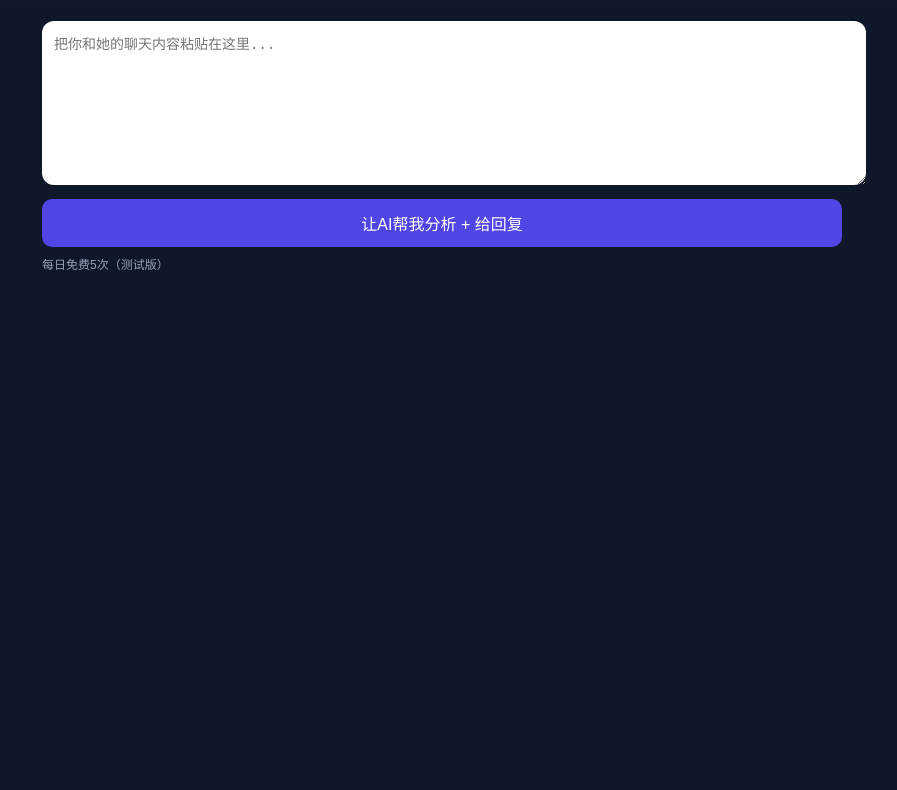
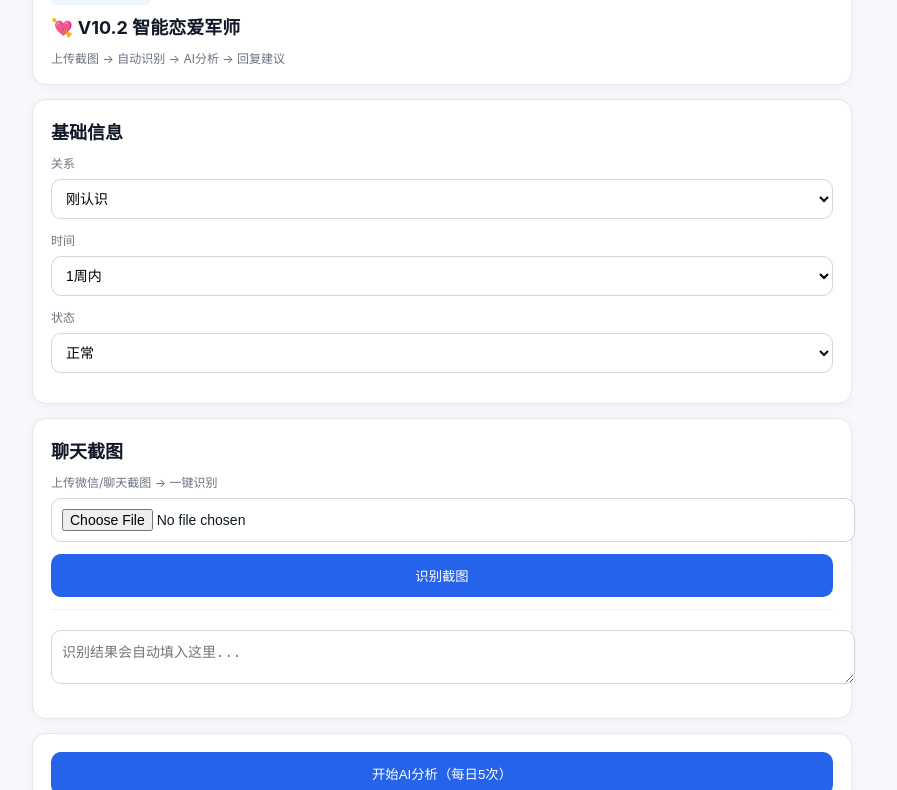
Before and after one commit to MangoOnDuty/Repository-name-ai-love-v9, a plain HTML site: page index.html in a window 1280 px wide. Shown: the part 63-853 px from the top of the page, without its empty margins (198-1095 px from the left). Before the commit the page ends 800 px from the top, so only its background shows below. Drawn offline with Linux system fonts and the light colour scheme.

Commit message:
Update index.html

```diff
--- a/index.html
+++ b/index.html
@@ -3,168 +3,251 @@
 
 <head>
 <meta charset="UTF-8">
-<title>AI恋爱军师 V9.1</title>
+<title>AI恋爱分析 V10.2</title>
+
+<script src="https://cdn.jsdelivr.net/npm/tesseract.js@5/dist/tesseract.min.js"></script>
 
 <style>
 
+/* ===== 全局 ===== */
 body{
     margin:0;
-    font-family: Arial;
-    background:#0f172a;
-    color:white;
+    font-family: -apple-system,BlinkMacSystemFont,"Segoe UI",Roboto;
+    background:#f6f8fc;
+    color:#111827;
 }
 
-/* 顶部标题 */
-.header{
-    padding:20px;
-    text-align:center;
-    font-size:20px;
-    font-weight:bold;
-    background:#111827;
+/* 容器 */
+.container{
+    max-width:820px;
+    margin:auto;
+    padding:24px;
 }
 
-/* 主体 */
-.container{
-    max-width:800px;
-    margin:auto;
-    padding:15px;
+/* 卡片（白色科技感） */
+.card{
+    background:white;
+    border:1px solid #e5e7eb;
+    border-radius:14px;
+    padding:18px;
+    margin-bottom:14px;
+    box-shadow:0 2px 10px rgba(0,0,0,0.04);
+}
+
+/* 标题 */
+h2{
+    margin:0 0 10px 0;
+    font-size:18px;
+}
+
+/* 小字 */
+.small{
+    font-size:12px;
+    color:#6b7280;
 }
 
 /* 输入框 */
-textarea{
+select, textarea, input{
     width:100%;
-    height:140px;
-    border-radius:12px;
-    border:none;
-    padding:12px;
+    margin-top:8px;
+    margin-bottom:12px;
+    padding:10px;
+    border-radius:10px;
+    border:1px solid #d1d5db;
+    background:#fff;
+    outline:none;
     font-size:14px;
-    outline:none;
+}
+
+select:focus, textarea:focus, input:focus{
+    border-color:#3b82f6;
+    box-shadow:0 0 0 3px rgba(59,130,246,0.15);
 }
 
 /* 按钮 */
 button{
     width:100%;
-    margin-top:10px;
     padding:12px;
     border:none;
     border-radius:10px;
-    background:#4f46e5;
+    background:#2563eb;
     color:white;
-    font-size:16px;
+    font-weight:500;
     cursor:pointer;
+    transition:0.2s;
 }
 
-/* 聊天气泡 */
-.chat-box{
-    margin-top:20px;
-    display:flex;
-    flex-direction:column;
-    gap:10px;
+button:hover{
+    background:#1d4ed8;
 }
 
-.msg{
-    padding:12px;
-    border-radius:12px;
-    max-width:90%;
+/* 输出 */
+.result{
     white-space:pre-wrap;
-    line-height:1.5;
+    line-height:1.6;
+    font-size:14px;
 }
 
-/* 用户 */
-.user{
-    background:#334155;
-    align-self:flex-end;
+/* 分割线 */
+.line{
+    height:1px;
+    background:#eef2f7;
+    margin:12px 0;
 }
 
-/* AI */
-.ai{
-    background:#1e293b;
-    align-self:flex-start;
-}
-
-/* 提示 */
-.tip{
+/* 标签感 */
+.tag{
+    display:inline-block;
+    padding:4px 8px;
     font-size:12px;
-    color:#94a3b8;
-    margin-top:8px;
+    background:#eff6ff;
+    color:#2563eb;
+    border-radius:6px;
+    margin-bottom:8px;
 }
 
 </style>
+
 </head>
 
 <body>
 
-<div class="header">💘 AI恋爱军师 V9.1</div>
-
 <div class="container">
 
-<textarea id="text" placeholder="把你和她的聊天内容粘贴在这里..."></textarea>
+<!-- 顶部 -->
+<div class="card">
+<div class="tag">AI恋爱分析工具</div>
+<h2>💘 V10.2 智能恋爱军师</h2>
+<div class="small">上传截图 → 自动识别 → AI分析 → 回复建议</div>
+</div>
 
-<button onclick="run()">让AI帮我分析 + 给回复</button>
+<!-- 基本信息 -->
+<div class="card">
 
-<div class="tip">每日免费5次（测试版）</div>
+<h2>基础信息</h2>
 
-<div class="chat-box" id="chat"></div>
+<div class="small">关系</div>
+<select id="r1">
+<option>刚认识</option>
+<option>普通朋友</option>
+<option>暧昧</option>
+<option>正在追</option>
+<option>冷淡期</option>
+</select>
+
+<div class="small">时间</div>
+<select id="r2">
+<option>1周内</option>
+<option>1个月</option>
+<option>3个月</option>
+<option>半年以上</option>
+</select>
+
+<div class="small">状态</div>
+<select id="r3">
+<option>正常</option>
+<option>变冷</option>
+<option>忽冷忽热</option>
+<option>主动减少</option>
+</select>
+
+</div>
+
+<!-- 上传截图 -->
+<div class="card">
+
+<h2>聊天截图</h2>
+<div class="small">上传微信/聊天截图 → 一键识别</div>
+
+<input type="file" id="img" accept="image/*">
+
+<button onclick="ocr()">识别截图</button>
+
+<div class="line"></div>
+
+<textarea id="text" placeholder="识别结果会自动填入这里..."></textarea>
+
+</div>
+
+<!-- AI分析 -->
+<div class="card">
+
+<button onclick="run()">开始AI分析（每日5次）</button>
+
+<div class="line"></div>
+
+<div class="result" id="result">等待输入...</div>
+
+</div>
 
 </div>
 
 <script>
 
-let store = JSON.parse(localStorage.getItem("v91") || "{}");
+let data = JSON.parse(localStorage.getItem("v10") || "{}");
 
 function today(){
     return new Date().toDateString();
 }
 
-function checkLimit(){
-    if(store.date !== today()){
-        store.date = today();
-        store.count = 0;
+function limit(){
+    if(data.date !== today()){
+        data.date = today();
+        data.count = 0;
     }
-    if(!store.count) store.count = 0;
+    if(!data.count) data.count = 0;
 }
 
-function addMsg(text, type){
-    let div = document.createElement("div");
-    div.className = "msg " + type;
-    div.innerText = text;
-    document.getElementById("chat").appendChild(div);
+async function ocr(){
+
+    let file = document.getElementById("img").files[0];
+
+    if(!file){
+        alert("请先上传截图");
+        return;
+    }
+
+    result.innerText = "正在识别截图...";
+
+    const { data: { text } } =
+        await Tesseract.recognize(file, 'chi_sim+eng');
+
+    document.getElementById("text").value = text;
+
+    result.innerText = "识别完成，可以开始分析";
 }
 
 async function run(){
 
-    checkLimit();
+    limit();
 
-    if(store.count >= 5){
-        alert("今日次数已用完（5次/天）");
+    if(data.count >= 5){
+        alert("今日次数已用完，请明天再来或升级会员");
         return;
     }
 
-    let text = document.getElementById("text").value;
+    let text =
+`关系：${r1.value}
+时间：${r2.value}
+状态：${r3.value}
 
-    if(!text){
-        alert("请输入聊天内容");
-        return;
-    }
+聊天内容：
+${document.getElementById("text").value}`;
 
-    addMsg(text, "user");
+    result.innerText = "AI分析中...";
 
-    addMsg("AI分析中，请稍等...", "ai");
-
-    const res = await fetch("/api/analyze", {
+    const res = await fetch("/api/analyze",{
         method:"POST",
-        headers:{
-            "Content-Type":"application/json"
-        },
-        body: JSON.stringify({ text })
+        headers:{"Content-Type":"application/json"},
+        body:JSON.stringify({text})
     });
 
-    const data = await res.json();
+    const json = await res.json();
 
-    store.count++;
-    localStorage.setItem("v91", JSON.stringify(store));
+    data.count++;
+    localStorage.setItem("v10", JSON.stringify(data));
 
-    addMsg(data.result, "ai");
+    result.innerText = json.result;
 }
 
 </script>
```
